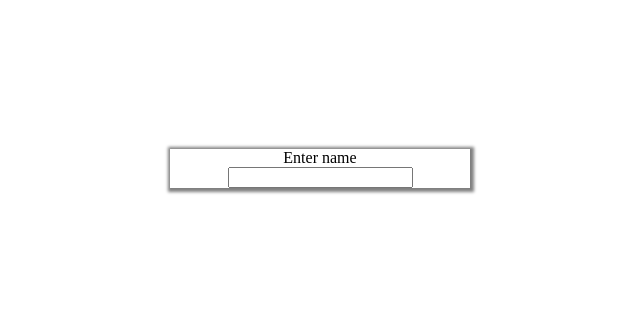
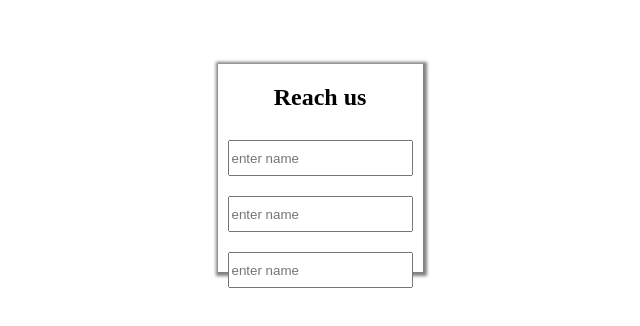
Before and after one commit to Anamikamalviya131/digital-computing, a plain HTML site: page contact.html in a window 1280 px wide. Shown: the part 240-566 px from the top of the page, without its empty margins (320-960 px from the left). Drawn offline with Linux system fonts and the light colour scheme.

Commit message:
Add files via upload

```diff
--- a/contact.html
+++ b/contact.html
@@ -6,25 +6,49 @@
     <title>Document</title>
 </head>
 <style>
-    .box{
+    #box{
 
     box-shadow: 1px 1px 3px 3px gray;
-   width: 300px;
+
    text-align: center;
     }
-    body{display: flex;
+    body{
+        display: flex;
         justify-content: center;
         align-items: center;
         height: 100vh;
 
     }
+    input{
+        height: 30px;
+
+    }
+    .mt-10{
+        margin: 10px;
+    }
+    .a{
+        height: 30px;
+    }
+
+
 
 
 </style>
 <body>
-    <div class="box">
-        Enter name<BR>
-        <input class="a">
+    <div id="box">
+     <H2>Reach us</H2>
+
+        <input class="mt-10" placeholder="enter name"><br>
+
+        <input class="mt-10" placeholder="enter name"><br>
+        <div class="a">
+        <input class="mt-10" placeholder="enter name"></div>
+
+
+
+
+
+
 
     </div>
 </body>
```
Also changed, not shown: index.html (+16 -4 lines), portfolio.html (+2 -2 lines).
